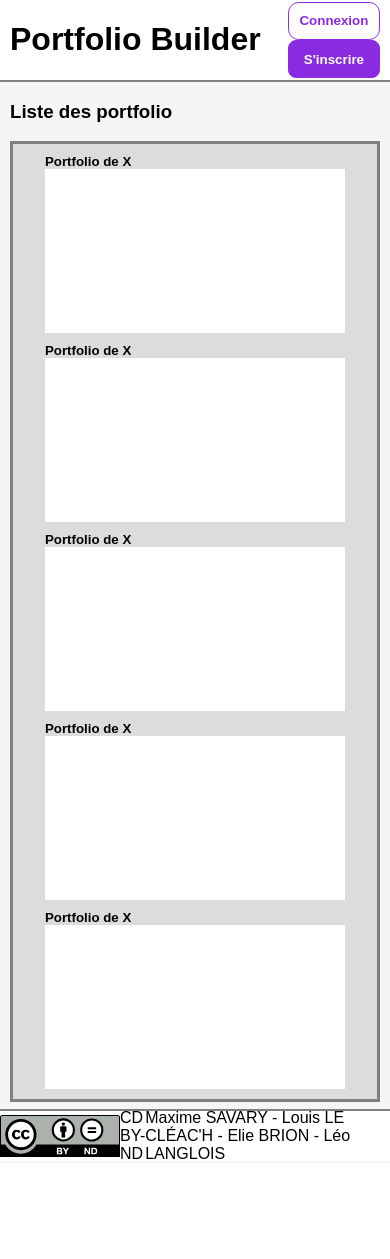
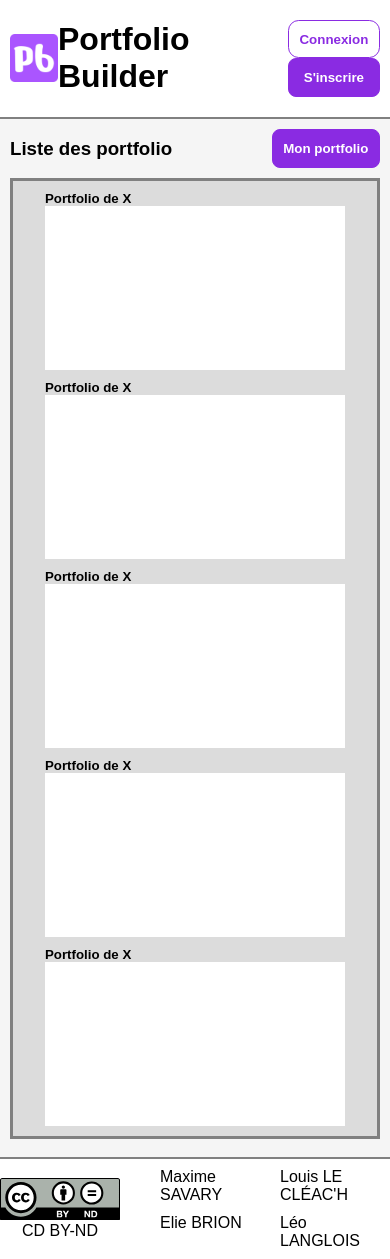
Before and after one commit to GamerMine/PortfolioBuilder, a PHP site: page / in a window 390 px wide. Before the commit the page ends 1159 px from the top, so only its background shows below. Run offline with PHP 8.4, Linux system fonts and the light colour scheme.

Commit message:
Fin mise en page Index.html
Footer fixé, icon ajouté
Responsivité 100% foncitonnelle

```diff
--- a/css/style.css
+++ b/css/style.css
@@ -25,6 +25,11 @@ header{
 	border-bottom: solid gray 2px ;
 }
 
+header h1{
+	display: flex;
+	align-items: center;
+}
+
 #btn-login{
 	display: grid;
 	grid-template-columns: 1fr 1fr ;
@@ -41,30 +46,44 @@ footer{
 	border-top: solid gray 2px;
 	position: absolute;
 	bottom: 0;
+	height: 100px;
 	width: 100%;
-	height: 50px;
 }
 
 footer p{
 	display: flex;
 	align-items: center;
+	gap: 10px
+}
+
+footer ul{
+	list-style: none;
+	display: flex;
+	gap: 20px;
 }
 /*----------*/
 /*---MAIN---*/
 /*----------*/
 main{
+	min-height: 100%;
+	padding-bottom: 120px;
 	margin: 0 10px 0 10px;
 	position: relative;
-	min-height: 100vh;
 }
 
 /*----------*/
 /*---DIV----*/
 /*----------*/
-.right-position{
+/* .right-position{
 	display: flex;
 	justify-content: right;
 	padding: 10px 0 10px 0;
+} */
+
+.title{
+	display: flex;
+	justify-content: space-between;
+	align-items: center;
 }
 
 /*----------*/
@@ -104,11 +123,15 @@ button:hover{
 	background-color: blueviolet;
 }
 
+#btn-account{
+
+}
 
 
 /*-----------------*/
 /*--LISTPORTFOLIO--*/
 /*-----------------*/
+
 
 section#list-portfolio{
 	background-color: gainsboro ;
@@ -118,7 +141,6 @@ section#list-portfolio{
 	grid-template-columns: repeat(auto-fit, minmax(300px, 300px));
 	gap: 10px;
 	justify-content: center;
-
 }
 
 .card-portfolio {
@@ -132,7 +154,7 @@ section#list-portfolio{
 .card-portfolio div{
 	height: 100px;
 	background-color: white;
-	padding: 2em 2em 2em 2em;
+	padding: 2em;
 }
 
 
@@ -144,4 +166,16 @@ section#list-portfolio{
 	#btn-login {
 		grid-template-columns: 1fr;
 	}
+	section#list-portfolio{
+		grid-template-columns: repeat(auto-fit, minmax(0px, 300px));
+	}
+	footer ul{
+		display: grid;
+		grid-template-columns: 1fr 1fr;
+		gap: 10px
+	}
+	footer p{
+		flex-direction: column;
+		gap: 2px;
+	}
 }
--- a/index.html
+++ b/index.html
@@ -13,7 +13,7 @@
 
 <body>
 	<header>
-		<h1>Portfolio Builder</h1>
+		<h1><img src="picture/favicon.ico"/>Portfolio Builder</h1>
 		<div id="btn-login">
 			<button id="login" type="button" onclick="loginForm()">Connexion</button>
 			<button class="button" id="register" type="button" onclick="registerForm()">S'inscrire</button>
@@ -22,7 +22,10 @@
 
 
 	<main>
-		<h3>Liste des portfolio</h3>
+		<div class="title">
+			<h3>Liste des portfolio</h3>
+			<button id="create-portfolio" type="button" class="button">Mon portfolio</button>
+		</div>
 		<section id="list-portfolio">
 
 			<article class="card-portfolio">
@@ -51,9 +54,6 @@
 			</article>
 
 		</section>
-		<div class="right-position">
-			<button id="create-portfolio" type="button" class="button">Créer votre portfolio</button>
-		</div>
 	</main>
 
 	<footer>
@@ -61,7 +61,12 @@
 			<img src="picture/Cc_by-nd_icon.svg"/>
 			CD BY-ND
 		</p>
-		Maxime SAVARY - Louis LE CLÉAC'H - Elie BRION - Léo LANGLOIS
+		<ul>
+			<li>Maxime SAVARY</li>
+			<li>Louis LE CLÉAC'H</li>
+			<li>Elie BRION</li>
+			<li>Léo LANGLOIS</li>
+		</ul>
 	</footer>
 
 	<script>
@@ -78,6 +83,7 @@
 
 						myAccountBtn.innerText = "Mon compte";
 						myAccountBtn.classList.add("button");
+						myAccountBtn.id = "btn-account";
 
 						divConnectionBtn.querySelectorAll("button").forEach(elt => elt.remove());
 						divConnectionBtn.appendChild(myAccountBtn);
```
Also changed, not shown: picture/favicon.ico (renamed from favicon.ico).
